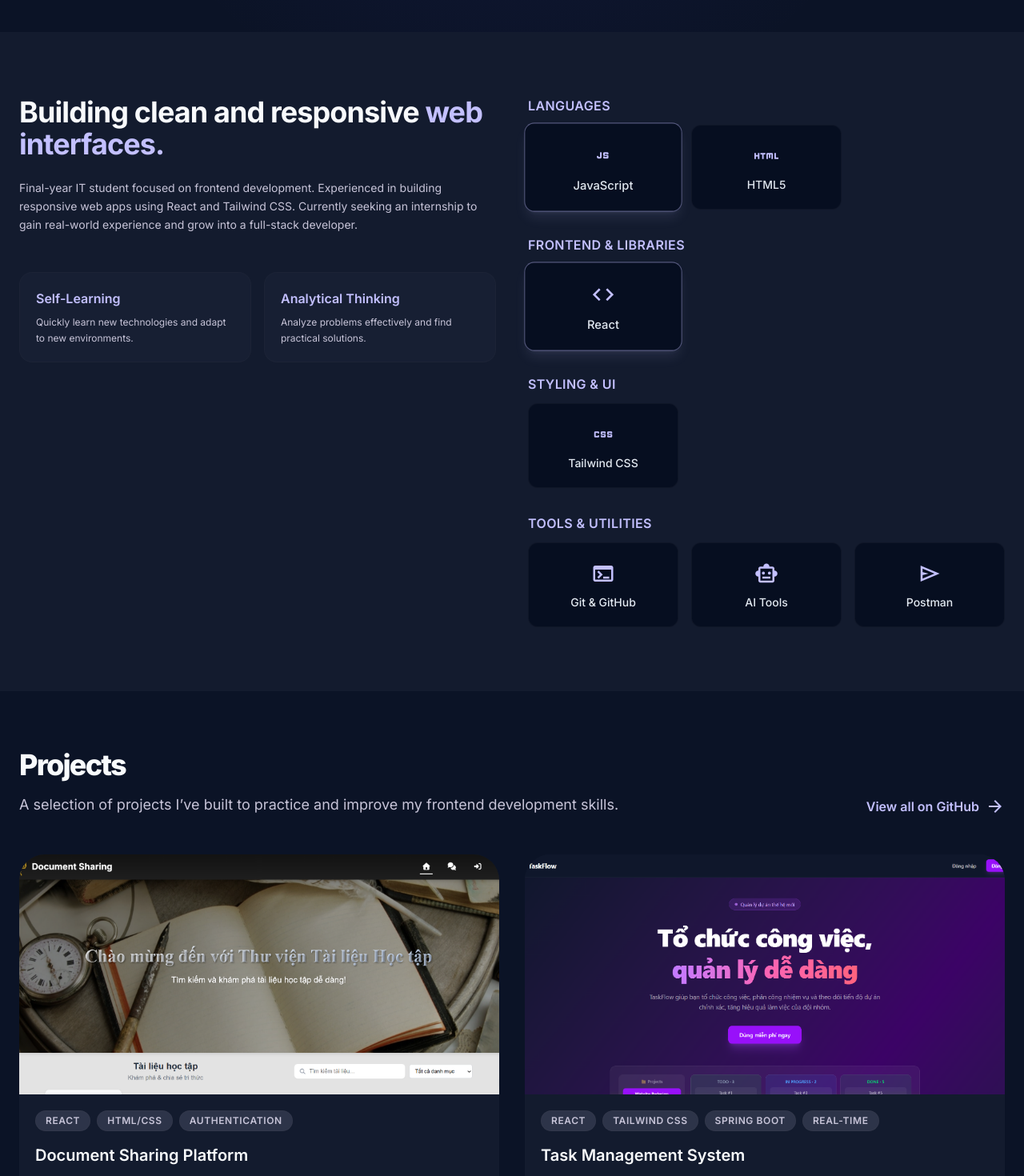
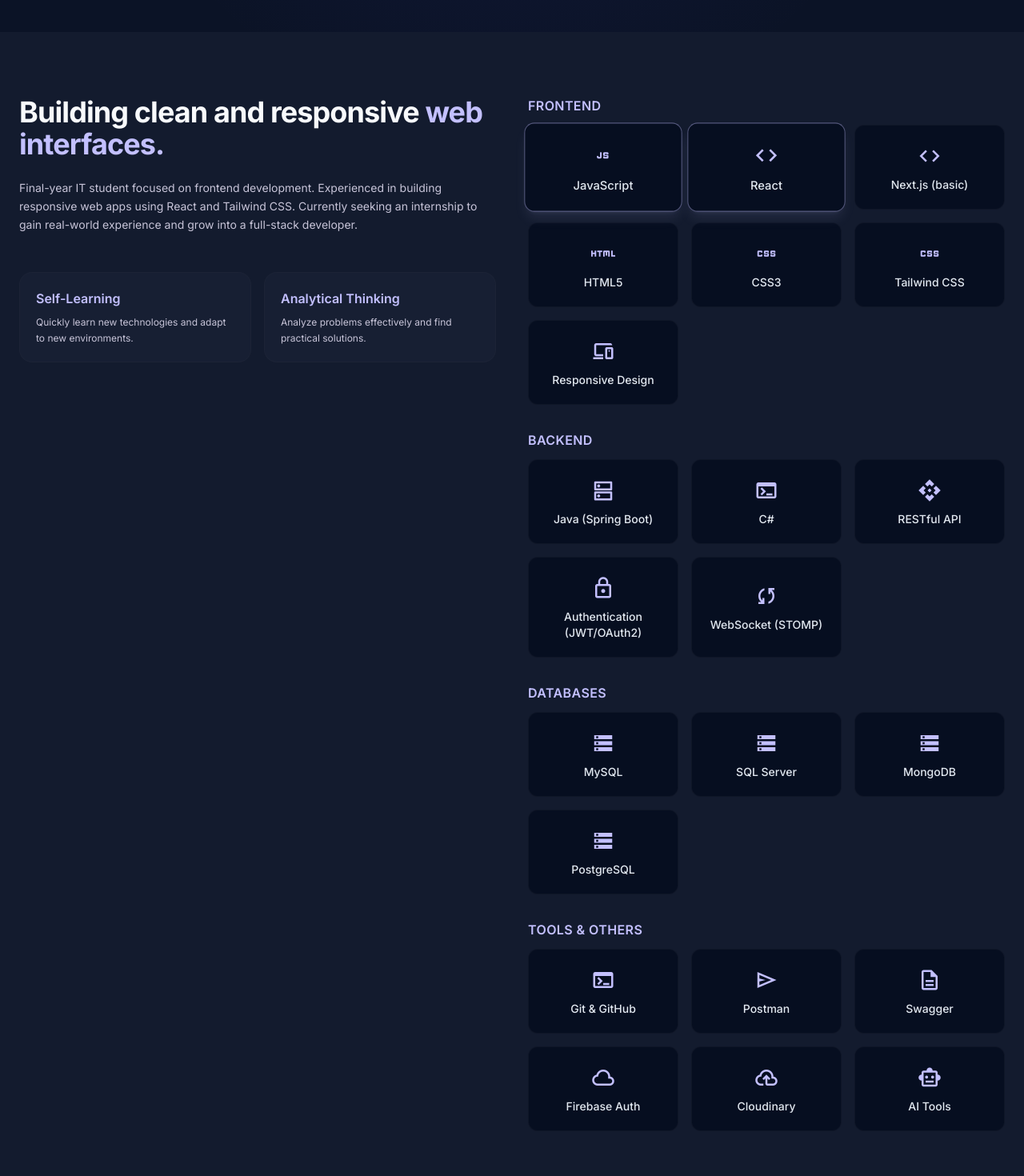
Before and after one commit to PHung112/Portfolio, a React (Vite) app: page / in a window 1280 px wide. Shown: the part 760-2230 px from the top of the page at 80% size. Built offline with nearby package versions, Linux system fonts and the light colour scheme.

Commit message:
Update Info

```diff
--- a/src/components/AboutSection.jsx
+++ b/src/components/AboutSection.jsx
@@ -1,25 +1,44 @@
 const skillCategories = [
   {
-    category: "Languages",
+    category: "Frontend",
     skills: [
       { name: "JavaScript", icon: "javascript" },
+      { name: "React", icon: "code" },
+      { name: "Next.js (basic)", icon: "code" },
       { name: "HTML5", icon: "html" },
+      { name: "CSS3", icon: "css" },
+      { name: "Tailwind CSS", icon: "css" },
+      { name: "Responsive Design", icon: "devices" },
     ],
   },
   {
-    category: "Frontend & Libraries",
-    skills: [{ name: "React", icon: "code" }],
+    category: "Backend",
+    skills: [
+      { name: "Java (Spring Boot)", icon: "dns" },
+      { name: "C#", icon: "terminal" },
+      { name: "RESTful API", icon: "api" },
+      { name: "Authentication (JWT/OAuth2)", icon: "lock" },
+      { name: "WebSocket (STOMP)", icon: "sync" },
+    ],
   },
   {
-    category: "Styling & UI",
-    skills: [{ name: "Tailwind CSS", icon: "css" }],
+    category: "Databases",
+    skills: [
+      { name: "MySQL", icon: "storage" },
+      { name: "SQL Server", icon: "storage" },
+      { name: "MongoDB", icon: "storage" },
+      { name: "PostgreSQL", icon: "storage" },
+    ],
   },
   {
-    category: "Tools & Utilities",
+    category: "Tools & Others",
     skills: [
       { name: "Git & GitHub", icon: "terminal" },
+      { name: "Postman", icon: "send" },
+      { name: "Swagger", icon: "description" },
+      { name: "Firebase Auth", icon: "cloud" },
+      { name: "Cloudinary", icon: "cloud_upload" },
       { name: "AI Tools", icon: "smart_toy" },
-      { name: "Postman", icon: "send" },
     ],
   },
 ];
--- a/src/components/OverviewSection.jsx
+++ b/src/components/OverviewSection.jsx
@@ -15,7 +15,7 @@
               Tran Dinh Phi Hung
             </h1>
             <p className="text-xl md:text-2xl text-on-surface-variant font-light max-w-lg leading-relaxed">
-              Frontend Developer | React | Tailwind CSS
+              Web Developer
             </p>
           </div>
           <div className="flex flex-wrap gap-4">
```
